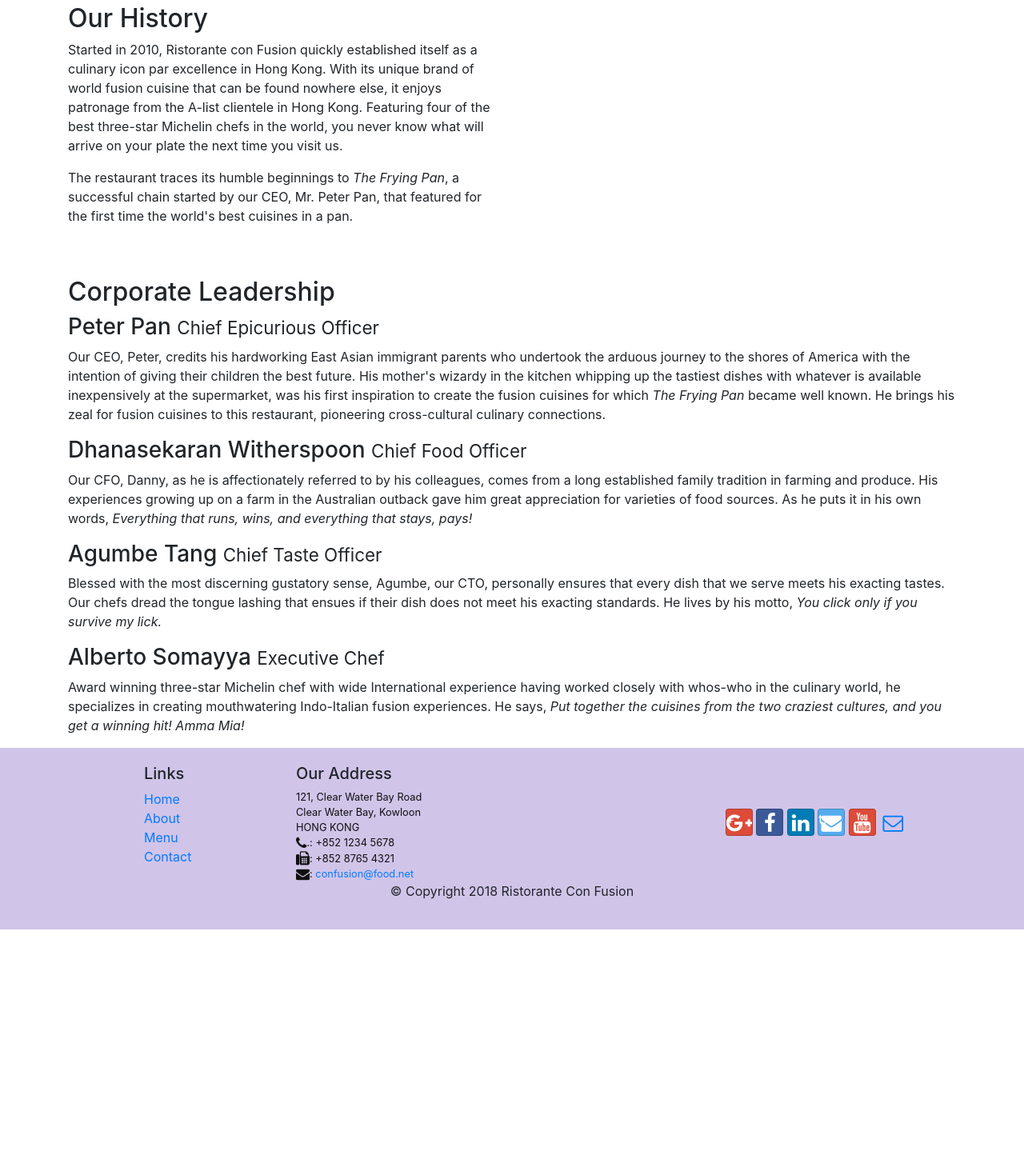
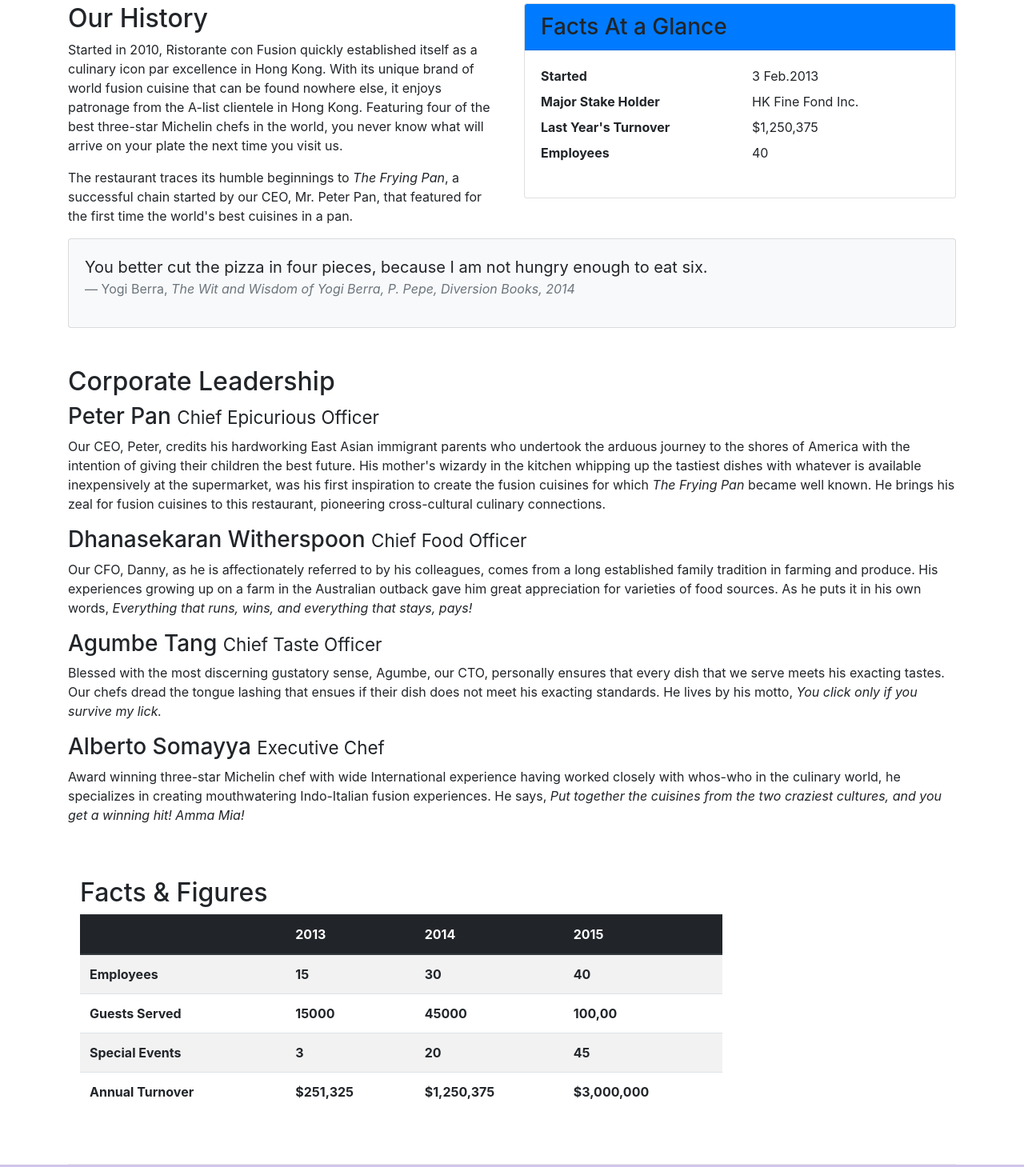
Before and after one commit to qikaigao/bootstrap_confusion, a website: page aboutus.html in a window 1280 px wide. Shown: the part 459-1918 px from the top of the page at 80% size. Before the commit the page ends 1621 px from the top, so only its background shows below. Drawn offline with nearby package versions, Linux system fonts and the light colour scheme.

Commit message:
tables and cards

```diff
--- a/aboutus.html
+++ b/aboutus.html
@@ -67,7 +67,38 @@
                 <p>Started in 2010, Ristorante con Fusion quickly established itself as a culinary icon par excellence in Hong Kong. With its unique brand of world fusion cuisine that can be found nowhere else, it enjoys patronage from the A-list clientele in Hong Kong.  Featuring four of the best three-star Michelin chefs in the world, you never know what will arrive on your plate the next time you visit us.</p>
                 <p>The restaurant traces its humble beginnings to <em>The Frying Pan</em>, a successful chain started by our CEO, Mr. Peter Pan, that featured for the first time the world's best cuisines in a pan.</p>
             </div>
-            <div>
+            <div class="col-sm">
+                <div class="card">
+                    <h3 class="card-header bg-primary text-whiter">
+                        Facts At a Glance
+                    </h3>
+                    <div class="card-body">
+                        <dl class="row">
+                            <dt class="col-6">Started</dt>
+                            <dd class="col-6">3 Feb.2013</dd>
+                            <dt class="col-6">Major Stake Holder</dt>
+                            <dd class="col-6">HK Fine Fond Inc.</dd>
+                            <dt class="col-6">Last Year's Turnover</dt>
+                            <dd class="col-6">$1,250,375</dd>
+                            <dt class="col-6">Employees</dt>
+                            <dd class="col-6">40</dd>
+                        </dl>
+                    </div>
+                </div>
+            </div>
+            <div class="col-12">
+                <div class="card card-body bg-light">
+                    <blockquote class="blockquote">
+                        <p class="mb-0">You better cut the pizza in four pieces, because I am not hungry enough to eat six.
+                        </p>
+                        <footer class="blockquote-footer">Yogi Berra,
+                            <cite title="Source Title">
+                                The Wit and Wisdom of Yogi Berra, P. Pepe, Diversion Books, 2014
+                            </cite>
+
+                        </footer>
+                    </blockquote>
+                </div>
             </div>
         </div>
 
@@ -84,6 +115,51 @@
                 <h3>Alberto Somayya <small>Executive Chef</small></h3>
                 <p class="d-none d-sm-block">Award winning three-star Michelin chef with wide International experience having worked closely with whos-who in the culinary world, he specializes in creating mouthwatering Indo-Italian fusion experiences. He says, <em>Put together the cuisines from the two craziest cultures, and you get a winning hit! Amma Mia!</em></p>
             </div>
+       </div>
+       <div class="row row-content">
+           <div class="col-12 col-sm-9">
+               <h2>Facts &amp; Figures</h2>
+               <div class="table-responsive">
+                    <table class="table table-striped">
+                        <thead class="thead-dark">
+                            <tr>
+                                <th>&nbsp;</th>
+                                <th>2013</th>
+                                <th>2014</th>
+                                <th>2015</th>
+                            </tr>
+                        </thead>
+                        <tbody>
+                            <tr>
+                                <th>Employees</th>
+                                <th>15</th>
+                                <th>30</th>
+                                <th>40</th>
+                            </tr>
+                            <tr>
+                                <th>Guests Served</th>
+                                <th>15000</th>
+                                <th>45000</th>
+                                <th>100,00</th>
+                            </tr>
+                            <tr>
+                                <th>Special Events</th>
+                                <th>3</th>
+                                <th>20</th>
+                                <th>45</th>
+                            </tr>
+                            <tr>
+                                <th>Annual Turnover</th>
+                                <th>$251,325</th>
+                                <th>$1,250,375</th>
+                                <th>$3,000,000</th>
+                            </tr>
+                        </tbody>
+
+                   </table>
+               </div>
+           </div>
+           <div class="col-12 col-sm-3"></div>
        </div>
 
     </div>
```
